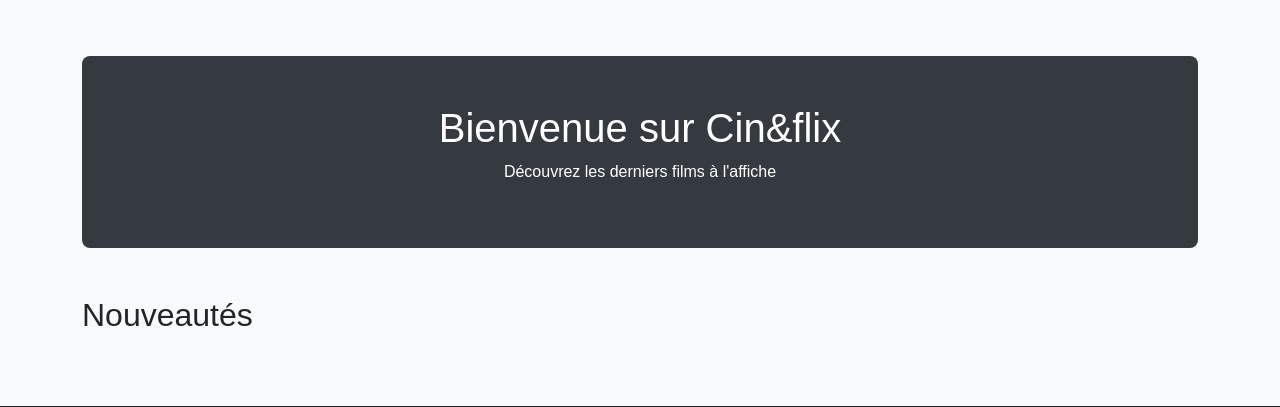
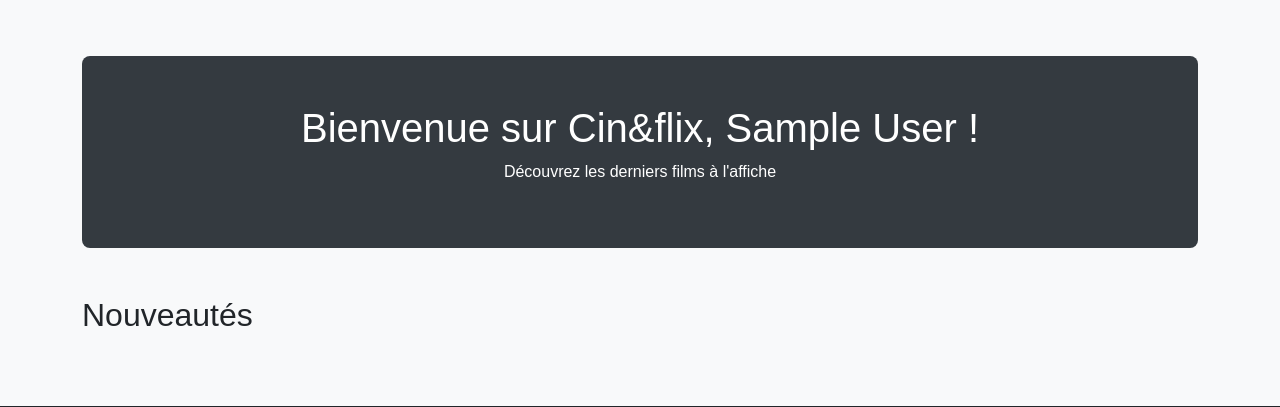
Before and after one commit to DrDemoniak/BDD-cinema, a PHP site: page /index.php in a window 1280 px wide. Shown: the part 56-463 px from the top of the page. Run offline with PHP 8.4, Linux system fonts and the light colour scheme; the visitor is signed in with stand-in values (Sample User, id 1); data that the repository does not hold is empty.

Commit message:
nom prenom sur page d'acceuil

```diff
--- a/flavien/index.php
+++ b/flavien/index.php
@@ -11,7 +11,7 @@ $recentFilms = $query->fetchAll(PDO::FETCH_ASSOC);
 ?>
 
 <div class="hero-section mb-5">
-    <h1>Bienvenue sur <?= SITE_NAME ?></h1>
+    <h1>Bienvenue sur <?= SITE_NAME ?><?php if (isset($_SESSION['user_name'])): ?>, <?= $_SESSION['user_name'] ?><?php endif; ?> !</h1>
     <p>Découvrez les derniers films à l'affiche</p>
 </div>
 
```
